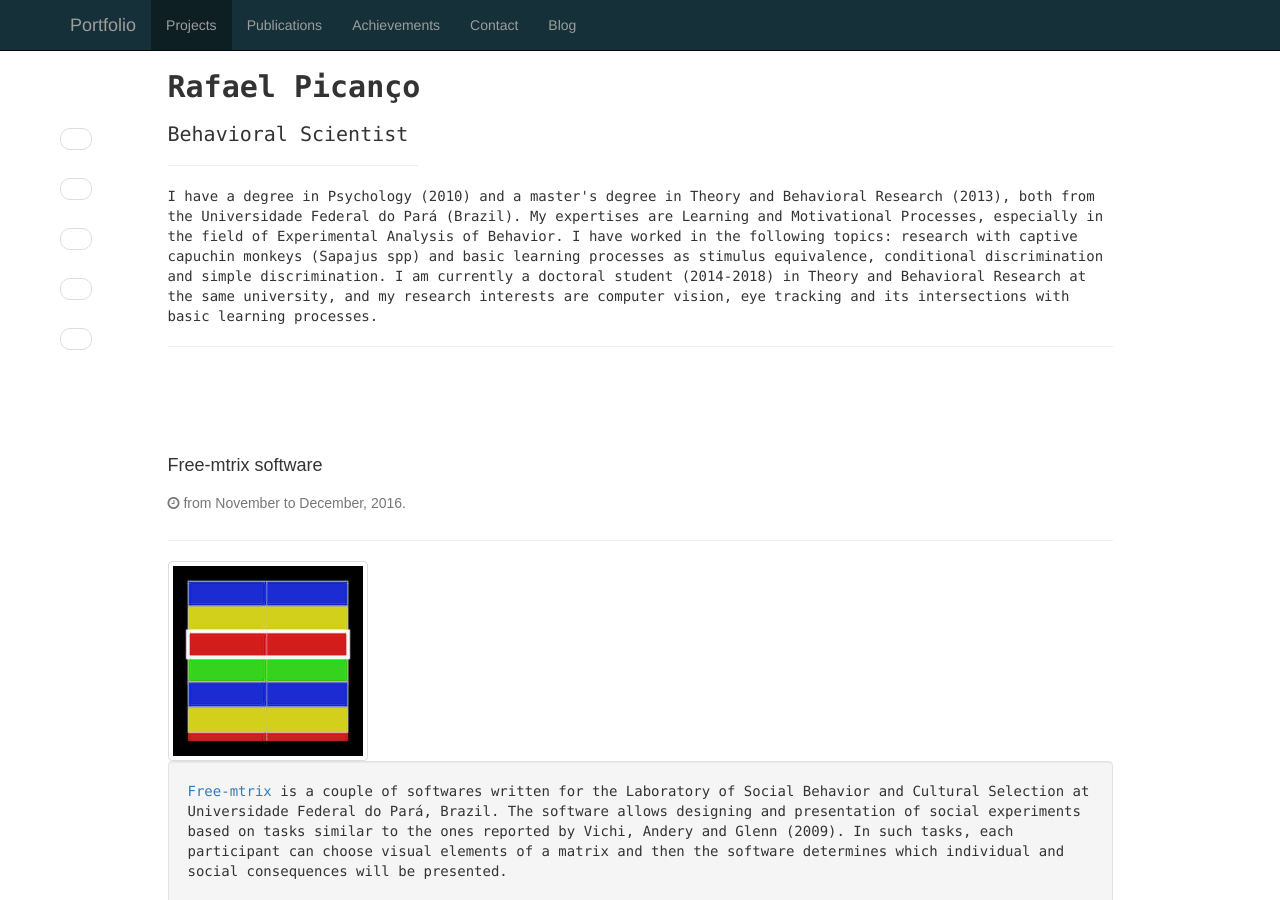
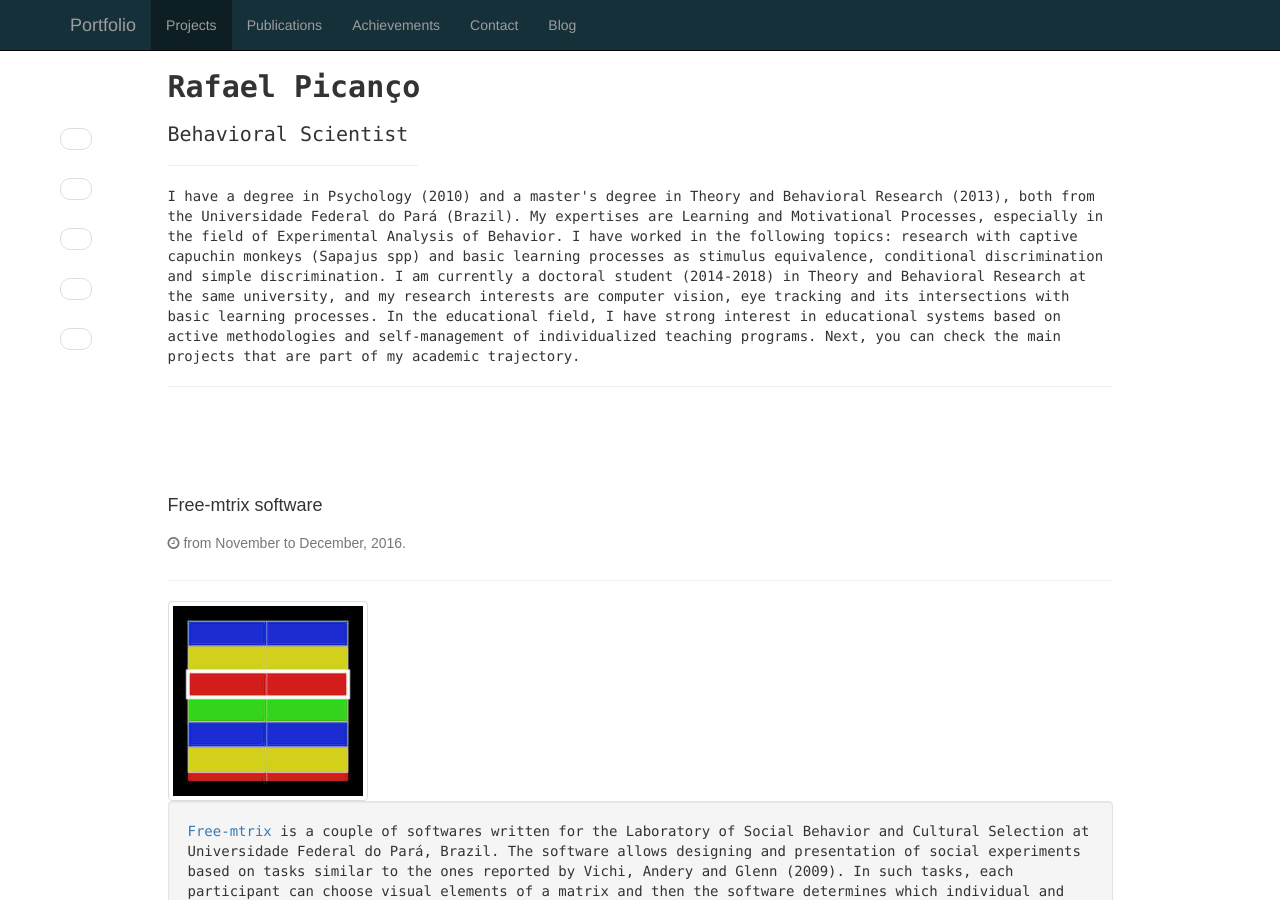
Before and after one commit to cpicanco/portfolio, a Jekyll site: the page built from en/projects.md, in a window 1280 px wide and 900 px high. Built offline with Jekyll 4.4.1, drawn with Linux system fonts in a browser that asks for light colours; nearby versions of some CDN libraries.

Commit message:
Update projects.yml

```diff
--- a/_data/intros/projects.yml
+++ b/_data/intros/projects.yml
@@ -13,6 +13,11 @@ en:
     I am currently a doctoral student (2014-2018) in Theory and Behavioral Research
     at the same university, and my research interests are computer vision,
     eye tracking and its intersections with basic learning processes.
+    In the educational field, I have strong interest in educational systems based on
+    active methodologies and self-management of individualized teaching programs.
+
+    Next, you can check the main projects that are part of my
+    academic trajectory.
 pt-BR:
   credential: Cientista Comportamental
   content: >
@@ -29,3 +34,8 @@ pt-BR:
     Atualmente sou aluno de doutorado (2014-2018) em Teoria e Pesquisa do Comportamento,
     na mesma universidade, e meus interesses de pesquisa são visão computacional,
     rastreamento ocular e suas interseções com processos básicos de aprendizagem.
+    No campo educacional, possuo forte interesse em sistemas educacionais pautados
+    em metodologias ativas e autogerenciamento de programas de ensino individualizado.
+
+    A seguir, você pode conferir os principais projetos que fazem parte de minha
+    trajetória acadêmica.
```
